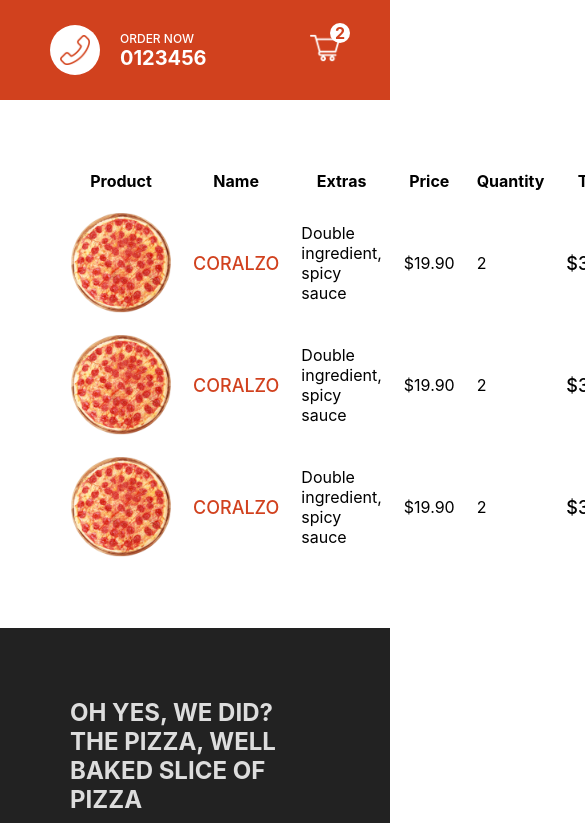
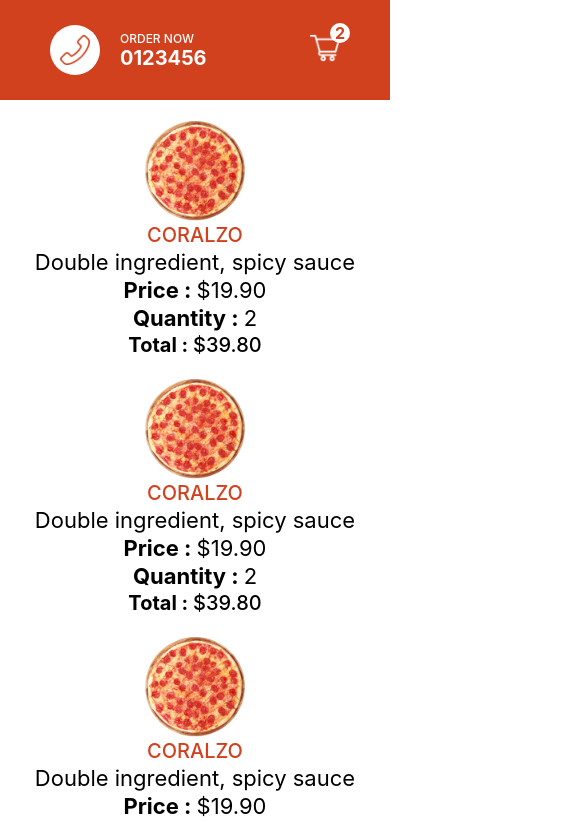
Before and after one commit to MohcineDev/next-recipe-app, a Next.js app: page /cart in a window 390 px wide. Shown: the top 823 px of the page, 585 px wide, since content can reach past the window. Built offline with nearby package versions, Linux system fonts and the light colour scheme.

Commit message:
cart page style

```diff
--- a/pages/cart.jsx
+++ b/pages/cart.jsx
@@ -8,7 +8,7 @@
       <table className={styles.table}>
           <thead>
 
-          <tr className={styles.tr}>
+          <tr className={styles.trTitle}>
             <th>Product</th>
             <th>Name</th>
             <th>Extras</th>
@@ -17,7 +17,7 @@
             <th>Total</th>
           </tr>
           </thead>
-          <tr>
+          <tr className={styles.tr}>
             <td>
               <div className={styles.imgContainer}>
                 <Image src="/imgs/pizza.png" layout="fill" objectFit="cover" alt="" />
@@ -35,7 +35,7 @@
             <td><span className={styles.quantity}>2</span></td>
             <td><span className={styles.total}>$39.80</span></td>
           </tr>
-          <tr>
+          <tr className={styles.tr}>
             <td>
               <div className={styles.imgContainer}>
                 <Image src="/imgs/pizza.png" layout="fill" objectFit="cover" alt="" />
@@ -53,7 +53,7 @@
             <td><span className={styles.quantity}>2</span></td>
             <td><span className={styles.total}>$39.80</span></td>
           </tr>
-          <tr>
+          <tr className={styles.tr}>
             <td>
               <div className={styles.imgContainer}>
                 <Image src="/imgs/pizza.png" layout="fill" objectFit="cover" alt="" />
--- a/styles/Cart.module.css
+++ b/styles/Cart.module.css
@@ -17,23 +17,23 @@
     position: relative;
 }
 
-.table{
+.table {
     width: 100%;
     border-spacing: 20px;
 }
 
-.name{
+.name {
     font-weight: 500;
     color: #d1411e;
     font-size: 18px;
 }
 
-.total{
+.total {
     font-weight: 500;
     font-size: 18px;
 }
 
-.wrapper{
+.wrapper {
     width: 90%;
     max-width: 300px;
     background-color: #333;
@@ -44,14 +44,65 @@
     color: white;
 }
 
-.totalTextTitle{
+.totalTextTitle {
     margin-left: 10px;
 }
 
-.button{
+.button {
     height: 30px;
     color: #d1411e;
     font-weight: bold;
     cursor: pointer;
     margin-top: 20px;
 }
+
+@media screen and (max-width:480px) {
+    .container {
+        flex-direction: column;
+        padding: 20px;
+    }
+
+    .table {
+        display: flex;
+        flex-direction: column;
+        align-items: center;
+        justify-content: center;
+    }
+
+    .trTitle {
+        display: none;
+    }
+
+    .tr {
+        display: flex;
+        flex-direction: column;
+        align-items: center;
+        justify-content: center;
+        margin-bottom: 20px;
+    }
+
+    .name, .total {
+        font-size: 20px;
+    }
+
+    .extras, .price, .quantity {
+        font-size: 22px;
+    }
+
+    .price::before{
+        content: "Price : ";
+    font-weight: bold;
+    }
+    .quantity::before{
+        content: "Quantity : ";
+    font-weight: bold;
+    }
+    .total::before{
+        content: "Total : ";
+    font-weight: bold;
+    }
+    .wrapper{
+        width: 100%;
+        max-width: 100% ;
+    }
+    }
```
